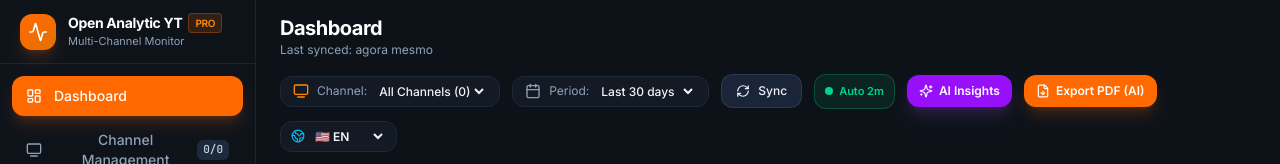
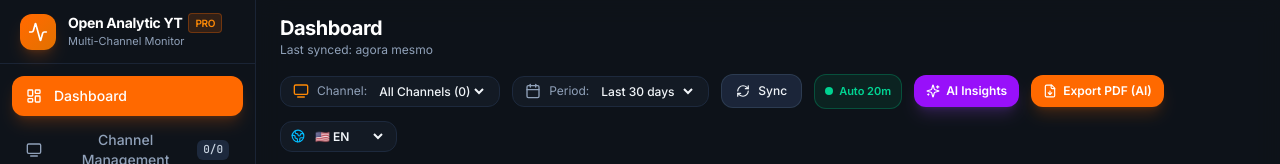
Before and after one commit to Gunfather/open-analytic-yt, a React (Vite) app: page / in a window 1280 px wide. Shown: the top 164 px of the page. Built offline with nearby package versions, Linux system fonts and the light colour scheme.

Commit message:
chore: change auto-sync interval from 2m to 20m

```diff
--- a/src/components/TopBar.tsx
+++ b/src/components/TopBar.tsx
@@ -177,7 +177,7 @@ export function TopBar() {
             onClick={() => setAutoSyncEnabled(!autoSyncEnabled)}
             title={
               autoSyncEnabled
-                ? 'Sincronização automática a cada 2 minutos ativada — clique para pausar'
+                ? 'Sincronização automática a cada 20 minutos ativada — clique para pausar'
                 : 'Sincronização automática pausada — clique para ativar'
             }
             className={`flex items-center gap-1.5 px-2.5 py-2 rounded-xl text-[11px] font-semibold border transition cursor-pointer ${
@@ -191,7 +191,7 @@ export function TopBar() {
                 autoSyncEnabled ? 'bg-emerald-400 animate-pulse' : 'bg-slate-500'
               }`}
             />
-            Auto 2m
+            Auto 20m
           </button>
 
           <button
--- a/src/context/StoreContext.tsx
+++ b/src/context/StoreContext.tsx
@@ -627,7 +627,7 @@ export function StoreProvider({ children }: { children: React.ReactNode }) {
       if (!isSyncingRef.current && syncRef.current) {
         void syncRef.current();
       }
-    }, 2 * 60 * 1000);
+    }, 20 * 60 * 1000);
     return () => window.clearInterval(intervalId);
   }, [autoSyncEnabled]);
 
```
Also changed, not shown: 1 other file (tests, documents, lock files or other folders).
